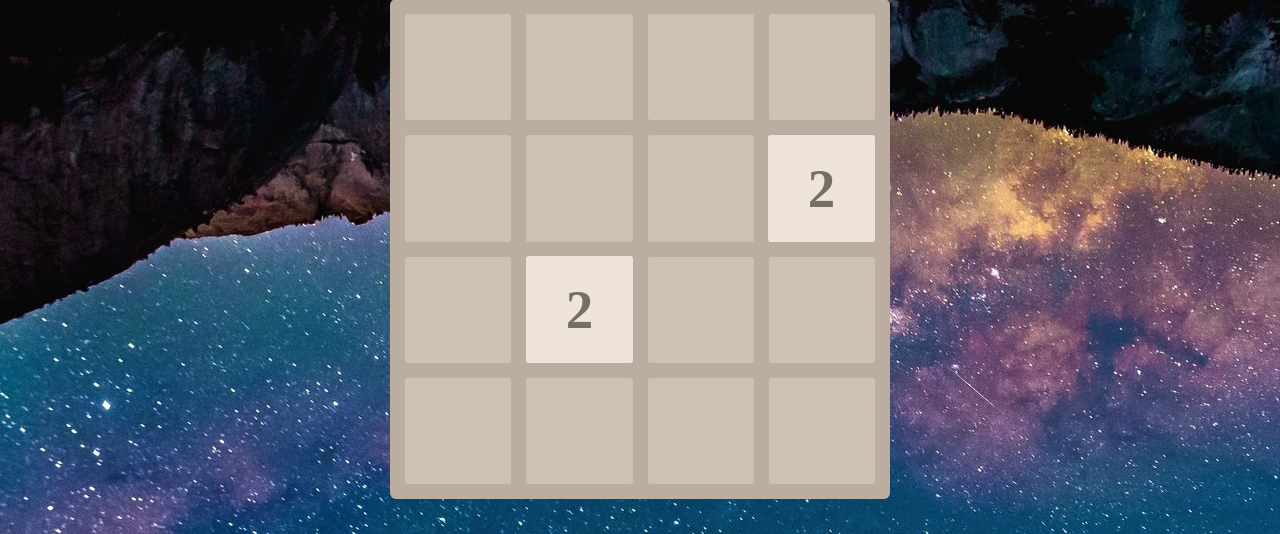
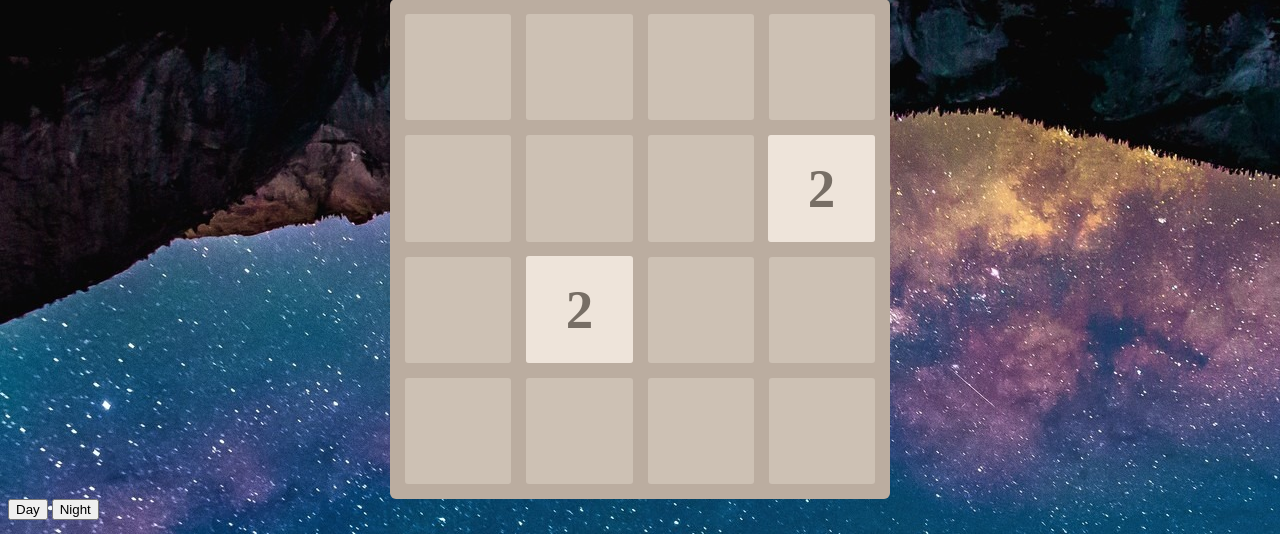
Before and after one commit to bennynottonson4/bennynottonson4.github.io, a PHP site: page /Custom4.html in a window 1280 px wide. Shown: the part 266-800 px from the top of the page. Run offline with PHP 8.4, Linux system fonts and the light colour scheme; some libraries are stand-ins or nearby versions.

Commit message:
Added night mode support for all

```diff
--- a/Custom4.html
+++ b/Custom4.html
@@ -3,9 +3,19 @@
 <head>
   <meta charset="utf-8">
   <title>2048</title>
+   <script src="https://ajax.googleapis.com/ajax/libs/jquery/3.2.1/jquery.min.js"></script>
+  <script src="https://maxcdn.bootstrapcdn.com/bootstrap/3.3.7/js/bootstrap.min.js"></script>
   <link href="main.css" rel="stylesheet" type="text/css">
+   <script>
+        function day(){
+            body.className='day';
+        }
+        function night(){
+            body.className='night';
+        }
+    </script>
 </head>
-<body background="background.jpg">
+<body background="background.jpg" id="body">
     <div id="menu-outer">
 <div class="table">
 <ul id="horizontal-list">
@@ -84,5 +94,7 @@
   <script src="js/local_storage_manager.js"></script>
   <script src="js/game_manager.js"></script>
   <script src="js/application.js"></script>
+  <button type="button" onclick="night()" class="btn">Day</button>
+            <button type="button" onclick="day()" class="btn">Night</button>
 </body>
 </html>
--- a/index.html
+++ b/index.html
@@ -31,7 +31,6 @@
   <h1>Welcome to my Page, made with <a href="https://html.com" target="_blank">html.com</a>'s help </h1>
   <a href="https://www.google.com/search?safe=active&ei=IdCCXITaDti4-gSj2bHADQ&q=Subscribe+to+PewDiePie&oq=Subscribe+to+PewDiePie&gs_l=psy-ab.3..0l9.17422.21598..21700...1.0..1.982.2391.22j6-1......0....1..gws-wiz.......0i71j0i131j0i67j0i131i67.15Ies6ojxAQ&scrlybrkr=3d16b2ff" class="center" target="_blank"><h3>Click here to Google Something</h3></a>
   <img src="img.jpg" alt="Me!" class="center" style="width:200px;height:200px;">
-  <h3 class="center">Made by Benny Nottonson, 2019</h3>
   <button type="button" onclick="night()" class="btn">Day</button>
             <button type="button" onclick="day()" class="btn">Night</button>
 </body>
--- a/main.css
+++ b/main.css
@@ -792,3 +792,9 @@ ul#horizontal-list {
   margin-right: auto;
   width: 20%;
 }
+  .night {
+    background-image: url(background2.jpg);
+  }
+   .day {
+    background-image: url(background.jpg);
+  }
```
Also changed, not shown: Custom1.html (+13 -1 lines), Custom2.html (+14 -2 lines), Custom3.html (+14 -1 lines), Repo.html (+12 -0 lines).
